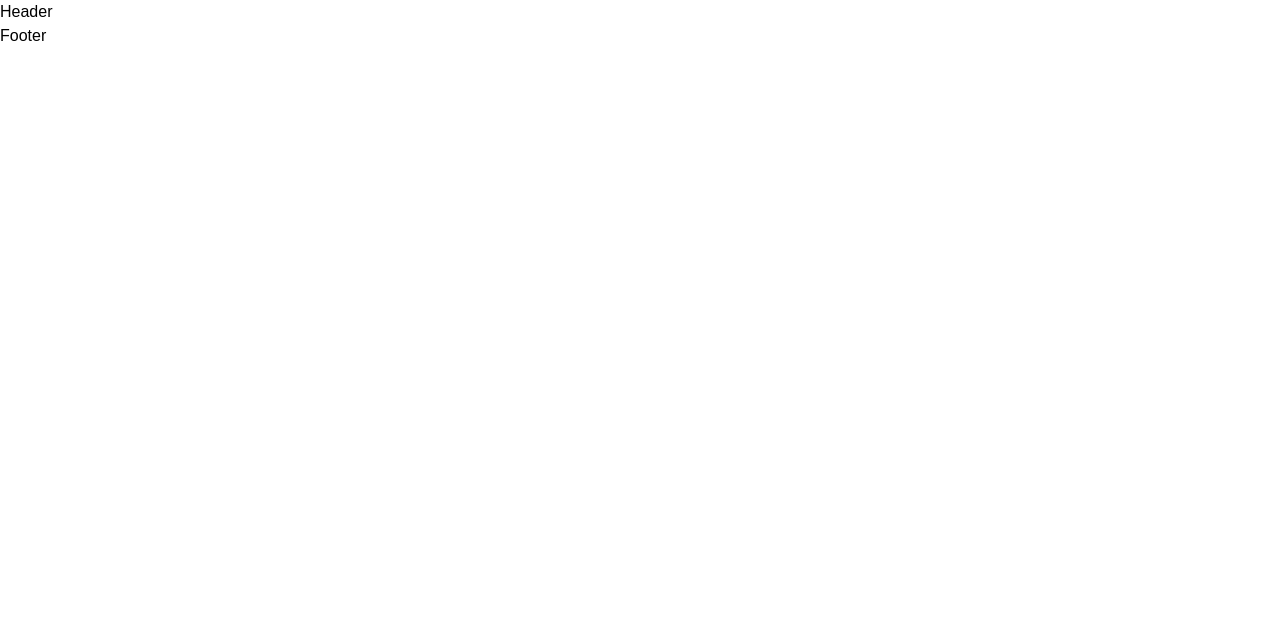
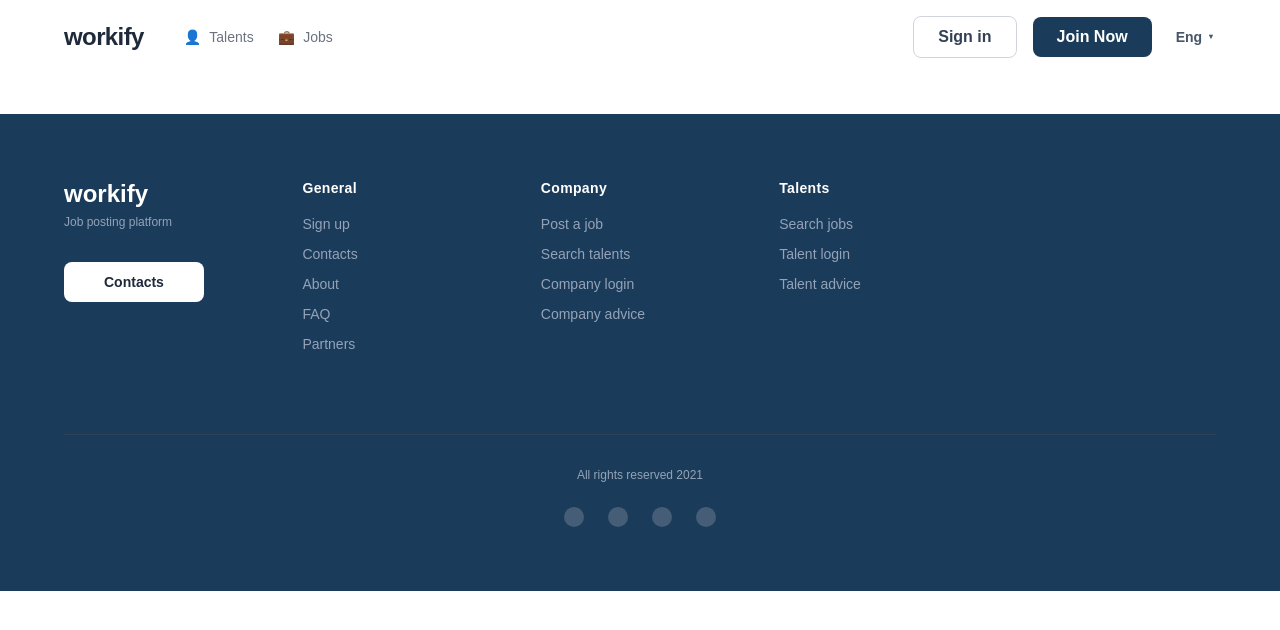
Before and after one commit to xakimdjanov/workify, a React app in the folder frontend/: page / in a window 1280 px wide. Shown: the top 630 px of the page. Built offline with nearby package versions, Linux system fonts and the light colour scheme; the HTML template or start-up script is replaced by a standard one.

Commit message:
TemurMalik

```diff
--- a/frontend/src/components/TalantHome/TalantHome.jsx
+++ b/frontend/src/components/TalantHome/TalantHome.jsx
@@ -1,9 +1,111 @@
-import React from 'react'
+import React from "react";
 
 const TalantHome = () => {
   return (
-    <div>TalantHome</div>
-  )
-}
+    <div className="min-h-screen bg-white font-sans text-slate-800">
 
-export default TalantHome
+
+      <section className="relative px-6 md:px-16 py-12 md:py-20 flex flex-col md:flex-row items-center max-w-7xl mx-auto">
+        <div className="w-full md:w-1/2 z-10 text-center md:text-left">
+          <h2 className="text-4xl md:text-5xl font-extrabold leading-tight text-slate-800 mb-6">
+            Find aspiring talents <br className="hidden md:block" /> and great
+            employers
+          </h2>
+          <p className="text-gray-500 text-lg mb-10 max-w-md mx-auto md:mx-0">
+            Finding the best candidate is always hard. Tell us what you are
+            looking for and choose one from among the best.
+          </p>
+
+          <div className="bg-white p-2 rounded-xl shadow-[0_20px_50px_rgba(0,0,0,0.1)] flex flex-col md:flex-row items-center gap-2 max-w-2xl border border-gray-50">
+            <div className="flex-1 px-4 py-2 text-left w-full border-b md:border-b-0 md:border-r border-gray-100">
+              <label className="block text-[10px] font-bold text-gray-400 uppercase tracking-wider mb-1">
+                Hire a talent
+              </label>
+              <input
+                type="text"
+                placeholder="Who are you looking for?"
+                className="w-full outline-none text-sm text-slate-700 placeholder:text-gray-300"
+              />
+            </div>
+            <div className="flex-1 px-4 py-2 text-left w-full">
+              <label className="block text-[10px] font-bold text-gray-400 uppercase tracking-wider mb-1">
+                Find a job
+              </label>
+              <input
+                type="text"
+                placeholder="What job are you looking for?"
+                className="w-full outline-none text-sm text-slate-700 placeholder:text-gray-300"
+              />
+            </div>
+            <button className="bg-[#1B3B5A] text-white px-10 py-4 rounded-lg font-bold hover:bg-slate-800 transition w-full md:w-auto">
+              Search
+            </button>
+          </div>
+        </div>
+
+        <div className="w-full md:w-1/2 flex justify-center mt-12 md:mt-0 relative">
+          {/* Background shapes/blobs like in image */}
+          <div className="absolute top-10 right-10 w-64 h-64 bg-blue-50 rounded-full mix-blend-multiply filter blur-3xl opacity-70 animate-pulse"></div>
+          <img
+            src="https://cdni.iconscout.com/illustration/premium/thumb/man-working-on-laptop-while-sitting-on-chair-6761491-5616839.png"
+            alt="Hero"
+            className="w-full max-w-md relative z-10"
+          />
+        </div>
+      </section>
+
+      <section className="px-6 md:px-16 py-20">
+        <div className="grid grid-cols-1 sm:grid-cols-2 md:grid-cols-4 gap-6 max-w-7xl mx-auto items-start">
+          {/* Feature 1 */}
+          <div className="p-4">
+            <div className="text-2xl mb-4 text-slate-400">
+              👤<span className="text-sm font-bold">+</span>
+            </div>
+            <h4 className="font-bold text-slate-700 mb-2 leading-tight">
+              Professional recruiter
+            </h4>
+            <p className="text-gray-400 text-xs leading-relaxed">
+              Finding the best candidate is always hard.
+            </p>
+          </div>
+
+          <div className="p-8 bg-white rounded-[2rem] shadow-[0_30px_60px_rgba(0,0,0,0.08)] border border-gray-50 transform md:-translate-y-8 relative z-20">
+            <div className="w-12 h-12 bg-blue-50 flex items-center justify-center rounded-2xl mb-8">
+              <span className="text-2xl">👔</span>
+            </div>
+            <h4 className="font-bold text-slate-800 mb-3 leading-tight">
+              Find the right job you want fast
+            </h4>
+            <p className="text-gray-400 text-xs leading-relaxed">
+              Launch your career on Workify.
+            </p>
+          </div>
+
+          <div className="p-4">
+            <div className="text-2xl mb-4 text-slate-400">💬</div>
+            <h4 className="font-bold text-slate-700 mb-2 leading-tight">
+              All professionals need some help
+            </h4>
+            <p className="text-gray-400 text-xs leading-relaxed">
+              As a pro recruiter, you need various skills to hire a great
+              talent.
+            </p>
+          </div>
+
+          <div className="p-4">
+            <div className="text-2xl mb-4 text-slate-400">🔍</div>
+            <h4 className="font-bold text-slate-700 mb-2 leading-tight">
+              Searching a job may be long and boring
+            </h4>
+            <p className="text-gray-400 text-xs leading-relaxed">
+              Landing a good gig can be hard, when you have a strong
+              competition.
+            </p>
+          </div>
+        </div>
+      </section>
+    </div>
+  );
+};
+
+export default TalantHome;
--- a/frontend/src/pages/Footer/Footer.jsx
+++ b/frontend/src/pages/Footer/Footer.jsx
@@ -1,9 +1,90 @@
-import React from 'react'
+import React from "react";
 
 const Footer = () => {
   return (
-    <div>Footer</div>
-  )
-}
+    <div>
+      <footer className="bg-[#1B3B5A] text-white px-6 md:px-16 py-16 mt-10">
+        <div className="max-w-7xl mx-auto">
+          <div className="grid grid-cols-2 md:grid-cols-5 gap-10 mb-20">
+            {/* Footer Logo Section */}
+            <div className="col-span-2 md:col-span-1">
+              <h2 className="text-2xl font-bold mb-1">workify</h2>
+              <p className="text-slate-400 text-xs mb-8 font-medium">
+                Job posting platform
+              </p>
+              <button className="bg-white text-slate-800 px-10 py-2.5 rounded-lg font-bold text-sm hover:bg-gray-100 transition">
+                Contacts
+              </button>
+            </div>
 
-export default Footer
+            <div className="flex flex-col gap-4">
+              <h5 className="font-bold text-sm tracking-wide">General</h5>
+              <div className="flex flex-col gap-2.5 text-slate-400 text-sm">
+                <a href="#" className="hover:text-white transition">
+                  Sign up
+                </a>
+                <a href="#" className="hover:text-white transition">
+                  Contacts
+                </a>
+                <a href="#" className="hover:text-white transition">
+                  About
+                </a>
+                <a href="#" className="hover:text-white transition">
+                  FAQ
+                </a>
+                <a href="#" className="hover:text-white transition">
+                  Partners
+                </a>
+              </div>
+            </div>
+
+            <div className="flex flex-col gap-4">
+              <h5 className="font-bold text-sm tracking-wide">Company</h5>
+              <div className="flex flex-col gap-2.5 text-slate-400 text-sm">
+                <a href="#" className="hover:text-white transition">
+                  Post a job
+                </a>
+                <a href="#" className="hover:text-white transition">
+                  Search talents
+                </a>
+                <a href="#" className="hover:text-white transition">
+                  Company login
+                </a>
+                <a href="#" className="hover:text-white transition">
+                  Company advice
+                </a>
+              </div>
+            </div>
+
+            <div className="flex flex-col gap-4">
+              <h5 className="font-bold text-sm tracking-wide">Talents</h5>
+              <div className="flex flex-col gap-2.5 text-slate-400 text-sm">
+                <a href="#" className="hover:text-white transition">
+                  Search jobs
+                </a>
+                <a href="#" className="hover:text-white transition">
+                  Talent login
+                </a>
+                <a href="#" className="hover:text-white transition">
+                  Talent advice
+                </a>
+              </div>
+            </div>
+          </div>
+
+          <div className="pt-8 border-t border-slate-700 flex flex-col md:row justify-between items-center gap-6">
+            <p className="text-slate-400 text-xs">All rights reserved 2021</p>
+            <div className="flex gap-6 items-center">
+              <span className="w-5 h-5 bg-slate-500 rounded-full cursor-pointer hover:bg-white transition opacity-60"></span>
+              <span className="w-5 h-5 bg-slate-500 rounded-full cursor-pointer hover:bg-white transition opacity-60"></span>
+              <span className="w-5 h-5 bg-slate-500 rounded-full cursor-pointer hover:bg-white transition opacity-60"></span>
+              <span className="w-5 h-5 bg-slate-500 rounded-full cursor-pointer hover:bg-white transition opacity-60"></span>
+            </div>
+          </div>
+        </div>
+      </footer>
+    </div>
+  );
+};
+
+export default Footer;
--- a/frontend/src/pages/Header/Header.jsx
+++ b/frontend/src/pages/Header/Header.jsx
@@ -1,9 +1,42 @@
-import React from 'react'
+import React from "react";
 
 const Header = () => {
   return (
-    <div>Header</div>
-  )
-}
+    <div>
+      <nav className="flex items-center justify-between px-6 md:px-16 py-4 bg-white">
+        <div className="flex items-center gap-10">
+          <h1 className="text-2xl font-bold tracking-tight text-slate-800 cursor-pointer">
+            workify
+          </h1>
+          <div className="hidden md:flex items-center gap-6 text-sm font-medium text-gray-500">
+            <a
+              href="#"
+              className="flex items-center gap-2 hover:text-slate-900 transition"
+            >
+              <span className="text-gray-400">👤</span> Talents
+            </a>
+            <a
+              href="#"
+              className="flex items-center gap-2 hover:text-slate-900 transition"
+            >
+              <span className="text-gray-400">💼</span> Jobs
+            </a>
+          </div>
+        </div>
+        <div className="flex items-center gap-4">
+          <button className="px-6 py-2 border border-gray-300 rounded-lg font-semibold text-slate-700 hover:bg-gray-50 transition">
+            Sign in
+          </button>
+          <button className="px-6 py-2 bg-[#1B3B5A] text-white rounded-lg font-semibold hover:bg-slate-800 transition">
+            Join Now
+          </button>
+          <div className="flex items-center gap-1 text-sm font-semibold ml-2 cursor-pointer text-slate-600">
+            Eng <span className="text-[10px] transform scale-75">▼</span>
+          </div>
+        </div>
+      </nav>
+    </div>
+  );
+};
 
-export default Header
+export default Header;
```
